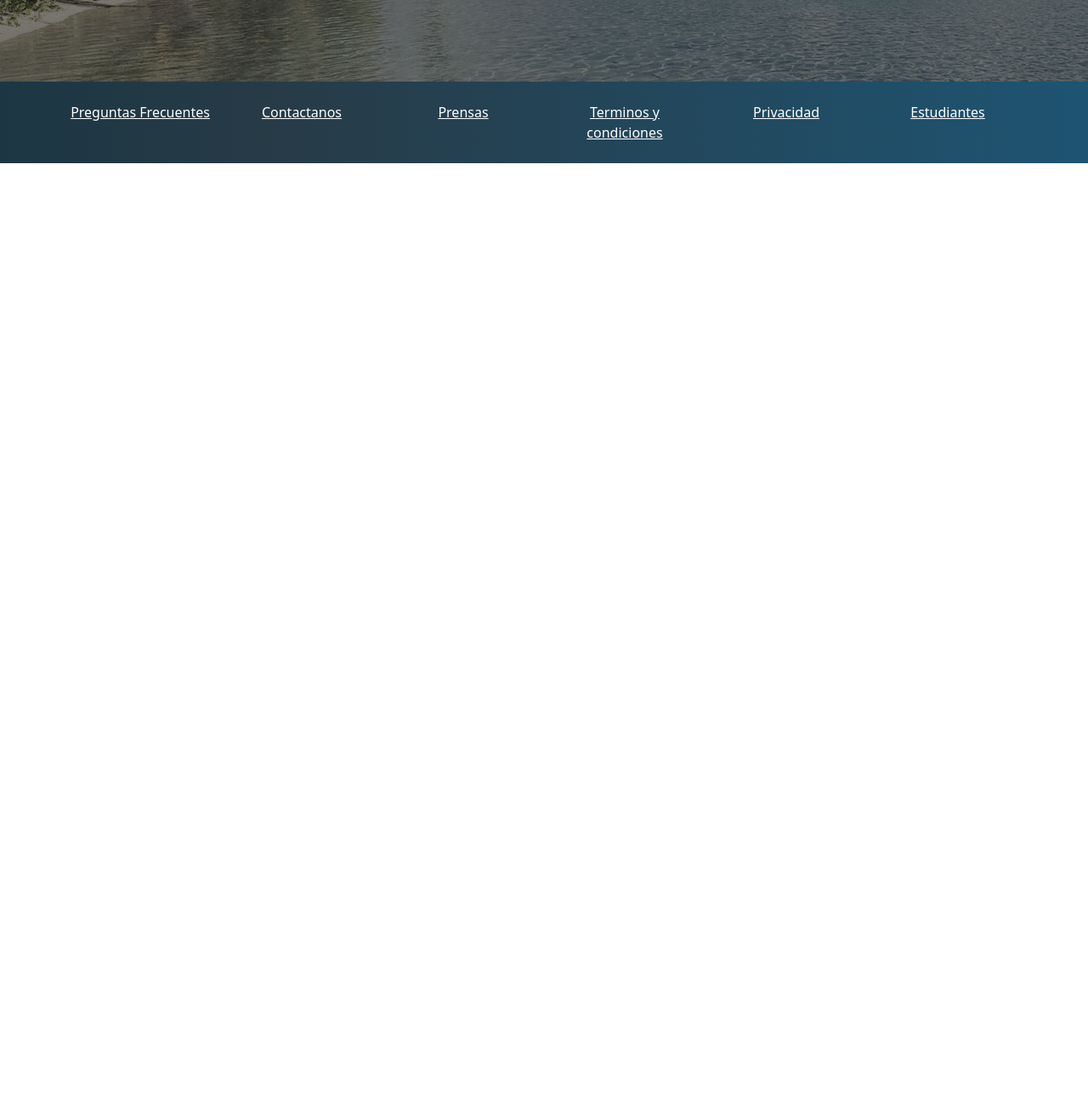
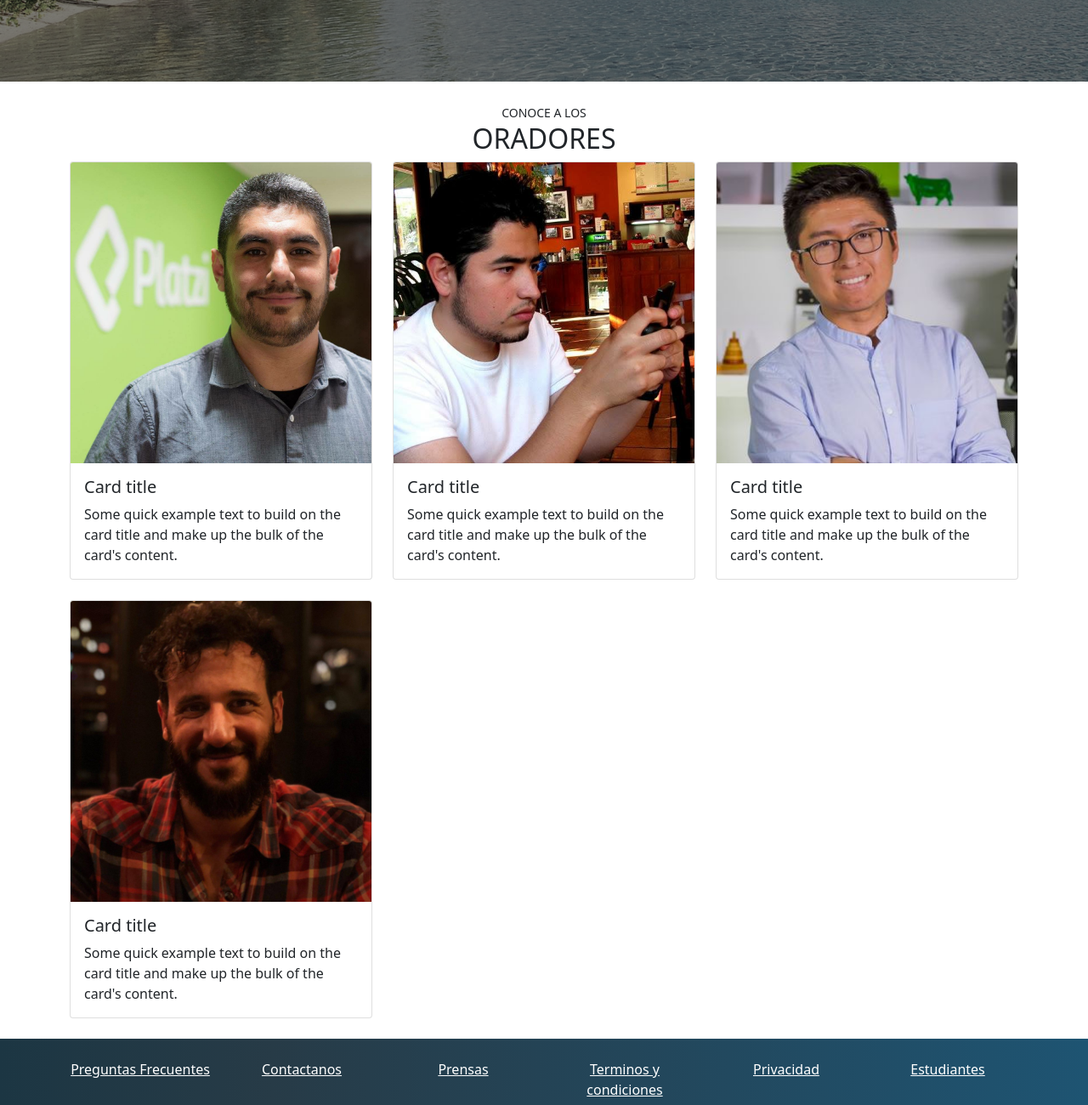
Before and after one commit to yamathe5/PlatziConf, a plain HTML site: page index.html in a window 1280 px wide. Shown: the part 520-1820 px from the top of the page at 85% size. Before the commit the page ends 800 px from the top, so only its background shows below. Drawn offline with nearby package versions, Linux system fonts and the light colour scheme.

Commit message:
Speakers added 3 in a single row

```diff
--- a/index.html
+++ b/index.html
@@ -126,6 +126,66 @@
     </main>
     <!-- main -->
 
+    <!-- speakers -->
+    <section id="speakers" class="mt-4">
+        <div class="container">
+            <div class="row">
+                <div class="col text-center text-uppercase">
+                    <small>Conoce a los </small>
+                    <!-- podemos usar clases -->
+                    <h2 class="h2">Oradores</h2>
+                </div>
+            </div>
+            <div class="row">
+                <div class="col-md-4 mb-4">
+                    <div class="card">
+                        <img class="card-img-top" src="assets/speakers/cvander.jpeg" alt="Foto de sacha">
+                        <div class="card-body">
+                            <h5 class="card-title">Card title</h5>
+                            <p class="card-text">Some quick example text to build on the card title and make up the bulk
+                                of the card's content.</p>
+                            <!-- <a href="#" class="btn btn-primary">Go somewhere</a> -->
+                        </div>
+                    </div>
+                </div>
+                <div class="col-md-4 mb-4">
+                    <div class="card">
+                        <img class="card-img-top" src="assets/speakers/freddy.jpeg" alt="Foto de sacha">
+                        <div class="card-body">
+                            <h5 class="card-title">Card title</h5>
+                            <p class="card-text">Some quick example text to build on the card title and make up the bulk
+                                of the card's content.</p>
+                            <!-- <a href="#" class="btn btn-primary">Go somewhere</a> -->
+                        </div>
+                    </div>
+                </div>
+                <div class="col-md-4 mb-4">
+                    <div class="card">
+                        <img class="card-img-top" src="assets/speakers/leonidas2.jpeg" alt="Foto de sacha">
+                        <div class="card-body">
+                            <h5 class="card-title">Card title</h5>
+                            <p class="card-text">Some quick example text to build on the card title and make up the bulk
+                                of the card's content.</p>
+                            <!-- <a href="#" class="btn btn-primary">Go somewhere</a> -->
+                        </div>
+                    </div>
+                </div>
+                <div class="col-md-4 mb-4">
+                    <div class="card">
+                        <img class="card-img-top" src="assets/speakers/sacha.jpg" alt="Foto de sacha">
+                        <div class="card-body">
+                            <h5 class="card-title">Card title</h5>
+                            <p class="card-text">Some quick example text to build on the card title and make up the bulk
+                                of the card's content.</p>
+                            <!-- <a href="#" class="btn btn-primary">Go somewhere</a> -->
+                        </div>
+                    </div>
+                </div>
+            </div>
+        </div>
+    </section>
+    <!-- speakers -->
+
     <!-- Footer -->
     <!-- pb-4 padding pt-4 -->
     <footer id="footer" class="pb-4 pt-4">
```
